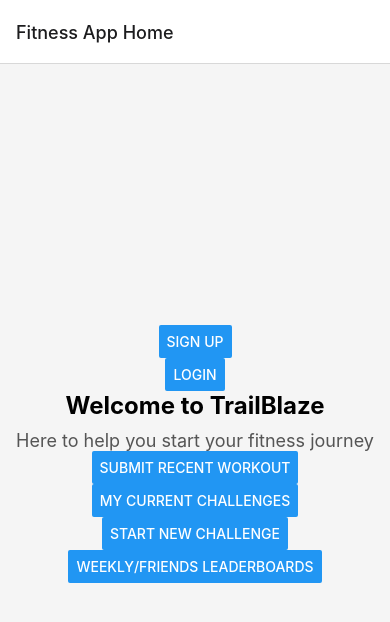
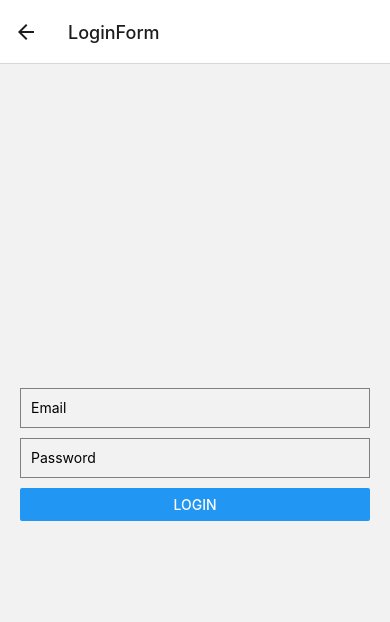
Before and after one commit to mikeold-2008/northcoders-final-project, a React Native app: screen /Login in a window 390 px wide. Shown: the top 622 px of the page. Built offline with nearby package versions, Linux system fonts and the light colour scheme.

Commit message:
added a login component for users

```diff
--- a/App.js
+++ b/App.js
@@ -3,6 +3,8 @@
 import { createStackNavigator } from '@react-navigation/stack';
 import { NavigationContainer } from '@react-navigation/native';
 import { HomeScreen, RecentWorkout } from './src/HomeScreen';
+import LoginForm from './src/Login';
+
 
 const Stack = createStackNavigator();
 
@@ -20,6 +22,11 @@
           component={RecentWorkout}
           options={{ title: 'Recent Workout' }}
         />
+           <Stack.Screen
+          name="Login"
+          component={LoginForm}
+          options={{ title: 'LoginForm' }}
+        />
       </Stack.Navigator>
     </NavigationContainer>
   );
--- /dev/null
+++ b/src/Login.js
@@ -0,0 +1,50 @@
+import React, { useState } from 'react';
+import { View, TextInput, Button, Text, StyleSheet } from 'react-native';
+
+const LoginForm = ({ onLogin }) => {
+  const [email, setEmail] = useState('');
+  const [password, setPassword] = useState('');
+
+  const handleLogin = () => {
+    onLogin(email, password);
+  };
+
+  return (
+    <View style={styles.container}>
+      <TextInput
+        style={styles.input}
+        placeholder="Email"
+        value={email}
+        onChangeText={setEmail}
+      />
+      <TextInput
+        style={styles.input}
+        placeholder="Password"
+        value={password}
+        onChangeText={setPassword}
+        secureTextEntry
+      />
+      <Button title="Login" onPress={handleLogin} />
+    </View>
+  );
+};
+
+  const styles = StyleSheet.create({
+    container: {
+      flex: 1,
+      justifyContent: 'center',
+      padding: 20,
+    },
+    input: {
+      height: 40,
+      borderColor: 'gray',
+      borderWidth: 1,
+      marginBottom: 10,
+      padding: 10,
+    },
+  });
+
+
+
+
+export default LoginForm;
```
Also changed, not shown: src/SIgnup.js (added).
